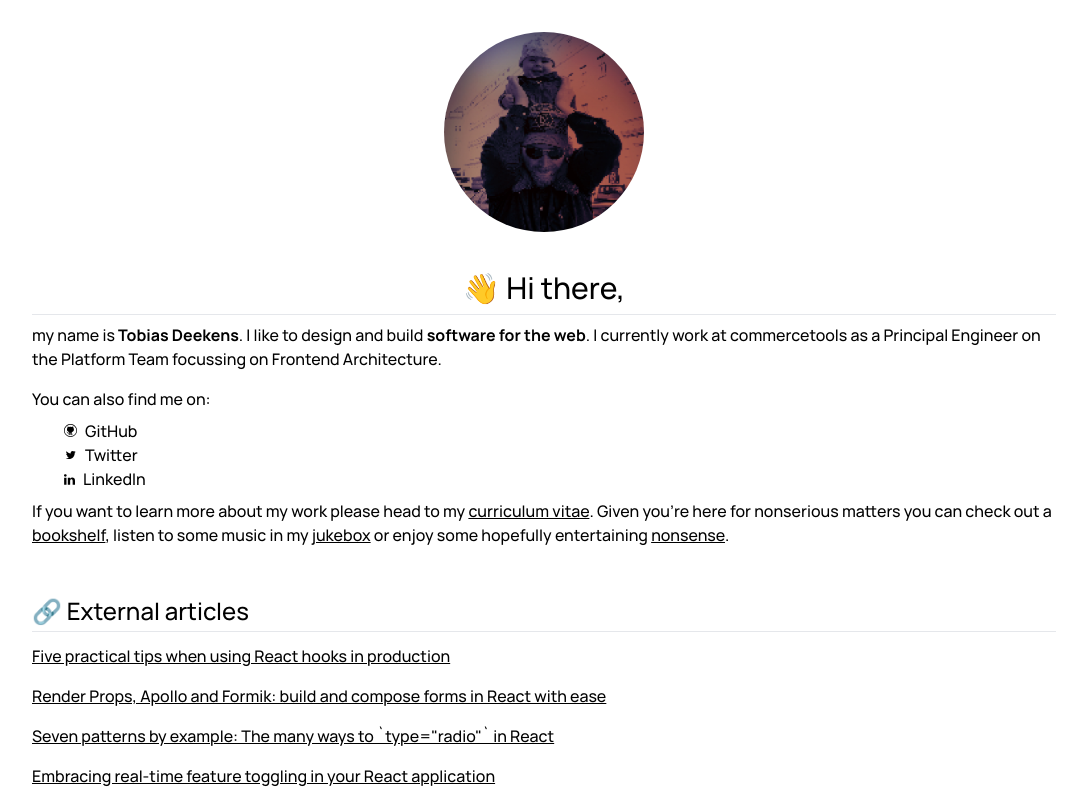
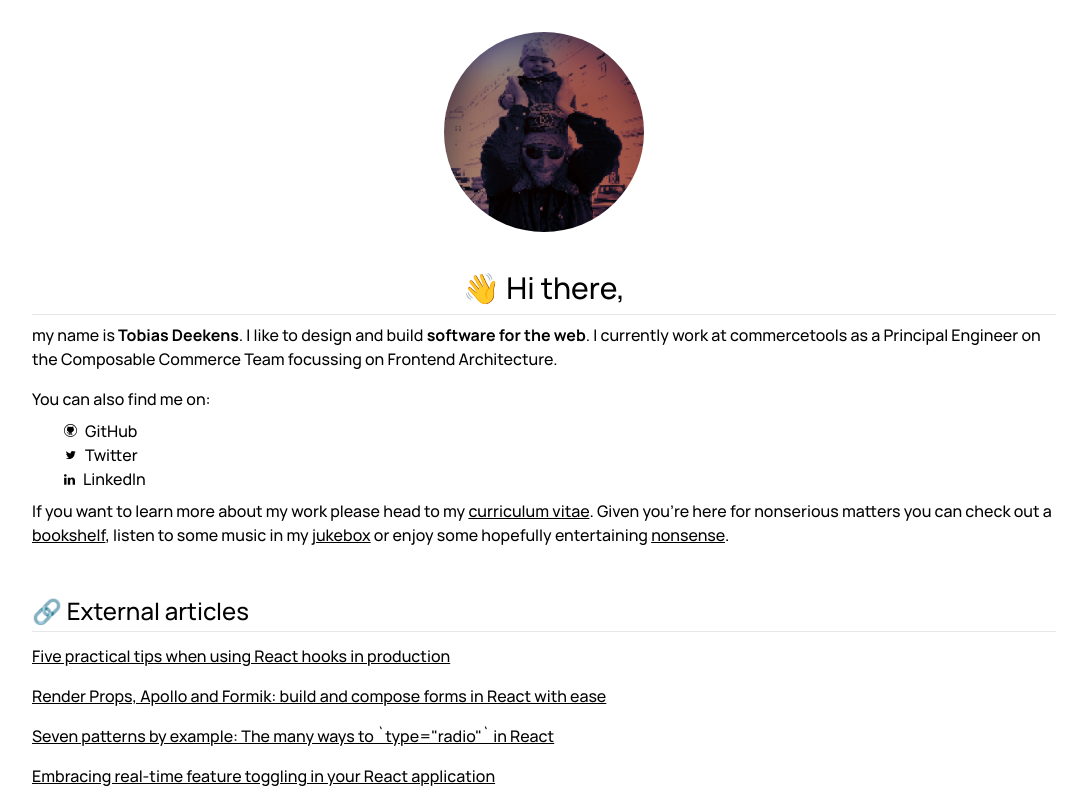
Before and after one commit to tdeekens/tdeekens.name, a Next.js app: page / in a window 1280 px wide. Shown: the top 800 px of the page, without its empty margins (96-1178 px from the left). Built offline with nearby package versions, Linux system fonts and the light colour scheme.

Commit message:
Remove platform term

```diff
--- a/pages/index.tsx
+++ b/pages/index.tsx
@@ -40,8 +40,8 @@ const Home = (props: THomeProps) => (
         <Text.Paragraph>
           my name is <strong>Tobias Deekens</strong>. I like to design and build{' '}
           <strong>software for the web</strong>. I currently work at
-          commercetools as a Principal Engineer on the Platform Team focussing
-          on Frontend Architecture.
+          commercetools as a Principal Engineer on the Composable Commerce Team
+          focussing on Frontend Architecture.
         </Text.Paragraph>
 
         <Text.Paragraph>You can also find me on:</Text.Paragraph>
```
Also changed, not shown: 1 other file (tests, documents, lock files or other folders).
